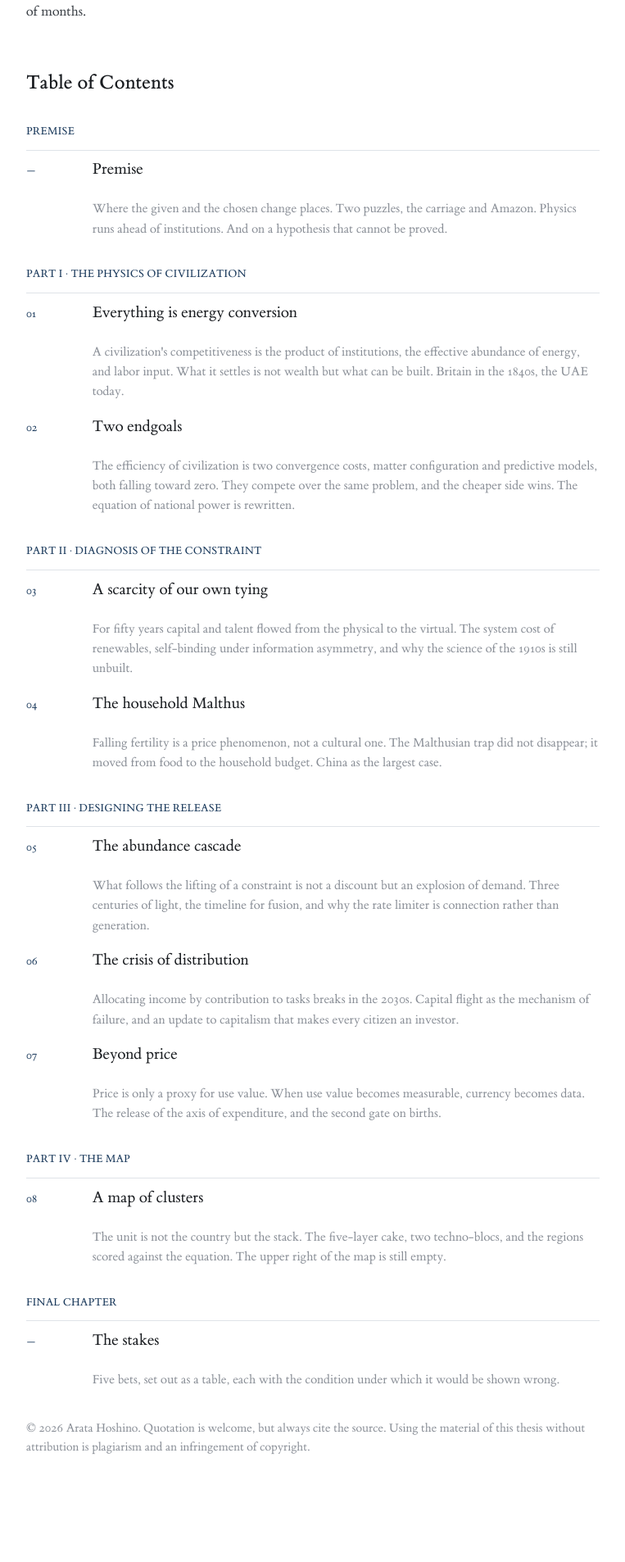
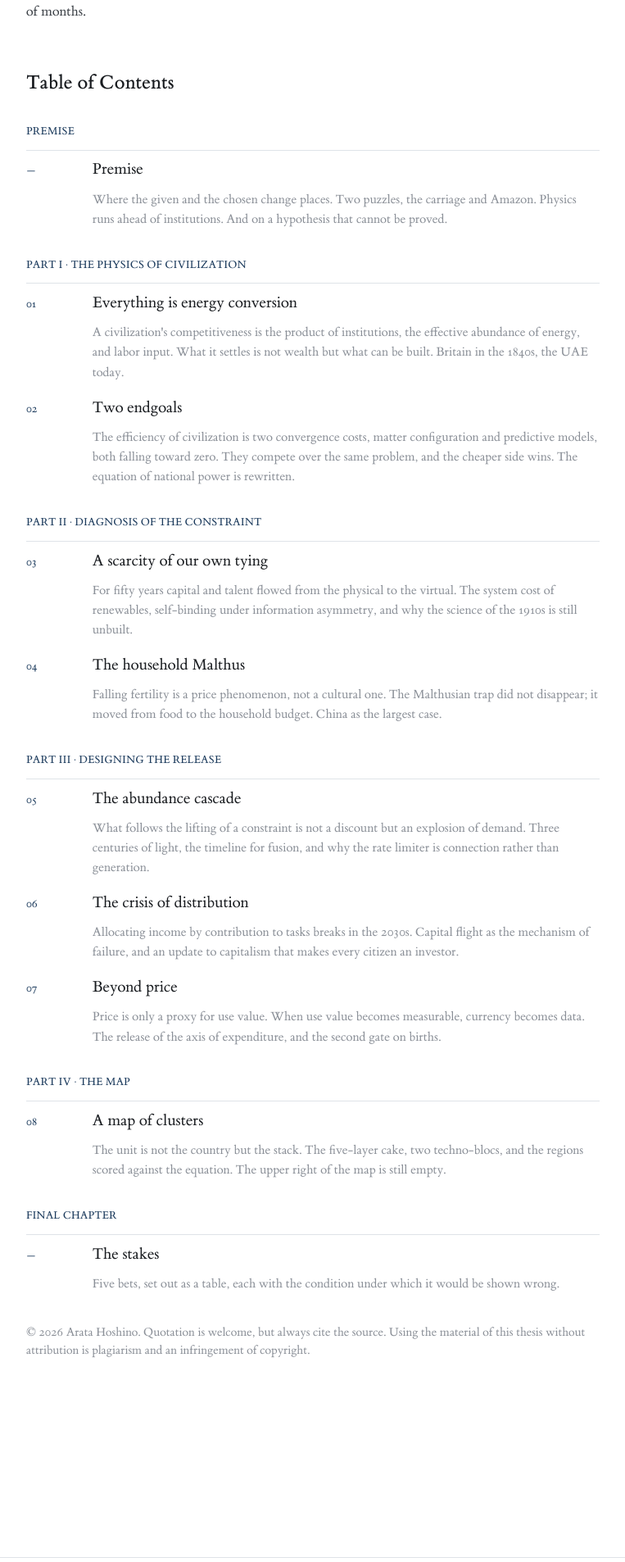
Before and after one commit to arata-hoshino/arata-hoshino.github.io, a Jekyll site: the page built from index.md, in a window 1280 px wide. Shown: the part 1868-3774 px from the top of the page at 82% size, without its empty margins (258-1021 px from the left). Built offline with Jekyll 4.4.1, drawn with Linux system fonts in a browser that asks for light colours.

Commit message:
Set each chapter's line 0.75em under its title
Co-Authored-By: Claude Opus 5 <noreply@anthropic.com>

```diff
--- a/assets/css/style.css
+++ b/assets/css/style.css
@@ -649,7 +649,7 @@ main {
 
 .prose .toc-summary {
   grid-column: 2;
-  margin: 1.5em 0 0;
+  margin: 0.75em 0 0;
   color: var(--muted);
   font-size: 0.92em;
   line-height: 1.55;
```
